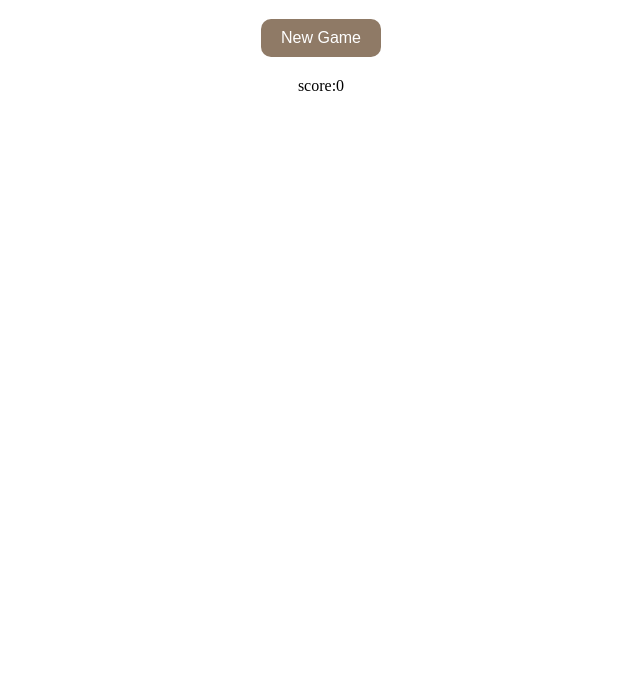
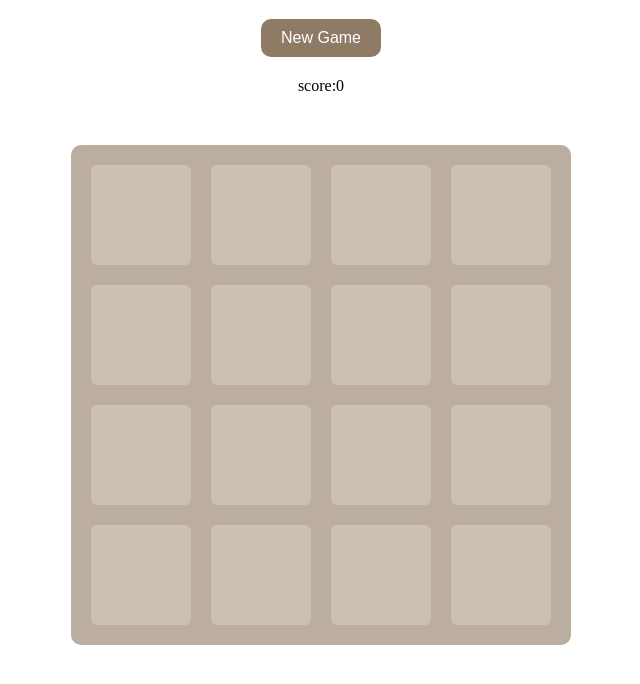
Before and after one commit to BigBlameGeneral/2048-mobile-game-javascript, a plain HTML site: page index.html in a window 1280 px wide. Shown: the part 130-814 px from the top of the page, without its empty margins (319-959 px from the left). Drawn offline with nearby package versions, Linux system fonts and the light colour scheme.

Commit message:
2022/5/9 全部页面元素
全部页面元素

```diff
--- a/2048.css
+++ b/2048.css
@@ -33,3 +33,24 @@ head p{
     font-size: 25px;
     margin:20px auto;
 }
+
+#grid-container{
+    width: 460px;
+    height: 460px;
+    padding: 20px;
+
+    margin: 50px auto;
+    background-color: #bbada0;
+
+    border-radius: 10px;
+    position: relative;
+}
+
+.grid-cell{
+    width: 100px;
+    height: 100px;
+    border-radius: 6px;
+    background-color: #ccc0b3;
+
+    position:absolute
+}
--- a/index.html
+++ b/index.html
@@ -14,5 +14,26 @@
             <a href="javascript:newgame();" id="newgamebutton">New Game</a>
             <p>score:<span id="score">0</span></p><!--为了动态改变分数-->
         </header>
+
+        <div id="grid-container"><!--棋盘-->
+            <div class="grid-cell" id="grid-cell-0-0"></div> <!--棋盘里面的每个小格子-->
+            <div class="grid-cell" id="grid-cell-0-1"></div>
+            <div class="grid-cell" id="grid-cell-0-2"></div>
+            <div class="grid-cell" id="grid-cell-0-3"></div>
+
+            <div class="grid-cell" id="grid-cell-1-0"></div>
+            <div class="grid-cell" id="grid-cell-1-1"></div>
+            <div class="grid-cell" id="grid-cell-1-2"></div>
+            <div class="grid-cell" id="grid-cell-1-3"></div>
+
+            <div class="grid-cell" id="grid-cell-2-0"></div>
+            <div class="grid-cell" id="grid-cell-2-1"></div>
+            <div class="grid-cell" id="grid-cell-2-2"></div>
+            <div class="grid-cell" id="grid-cell-2-3"></div>
+            <div class="grid-cell" id="grid-cell-3-0"></div>
+            <div class="grid-cell" id="grid-cell-3-1"></div>
+            <div class="grid-cell" id="grid-cell-3-2"></div>
+            <div class="grid-cell" id="grid-cell-3-3"></div>
+        </div>
     </body>
 </html>
--- a/main2048.js
+++ b/main2048.js
@@ -1,2 +1,23 @@
 var board=new Array();//存放n*n个格子的数据
 var score=0;    //当前的游戏分数
+
+$(document).ready(function(){//当整个游戏加载完成后运行的主函数
+    newgame();//开始一个新游戏
+});
+
+function newgame(){
+    //初始化棋盘格
+    init();
+    //随机在两个格子里面生成数字
+}
+
+function init(){
+    for(var i=0;i<4;i++){
+        for(var j=0;j<4;j++){
+
+            var gridcell=$("#grid-cell-"+i+"-"+j);
+            gridcell.css('top',getPosTop(i,j));
+            gridcell.css('left',getPosLeft(i,j));
+        }
+    }
+}
--- a/support2048.js
+++ b/support2048.js
@@ -1 +1,7 @@
 //底层支撑逻辑
+function getPosTop(i,j){
+    return 20+i*120;
+}
+function getPosLeft(i,j){
+    return 20+j*120;
+}
```
Also changed, not shown: 1 other file.
